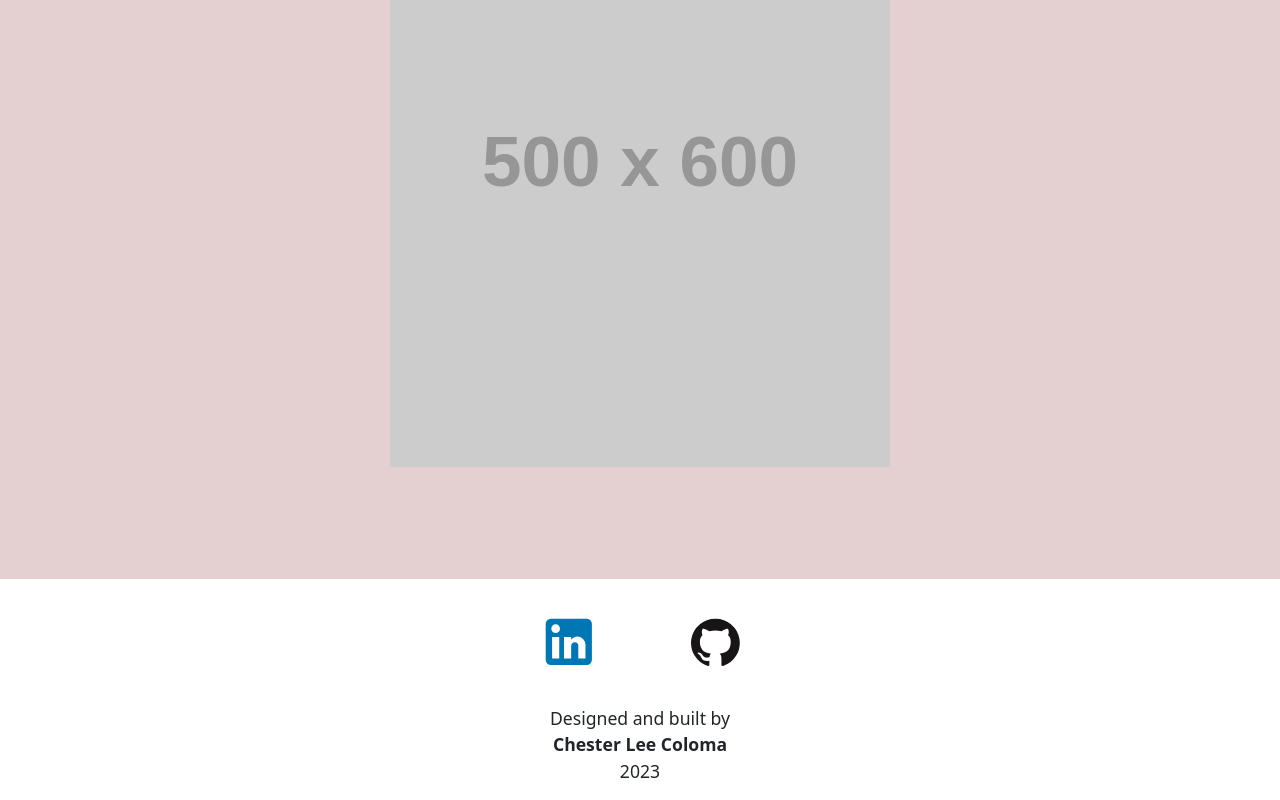
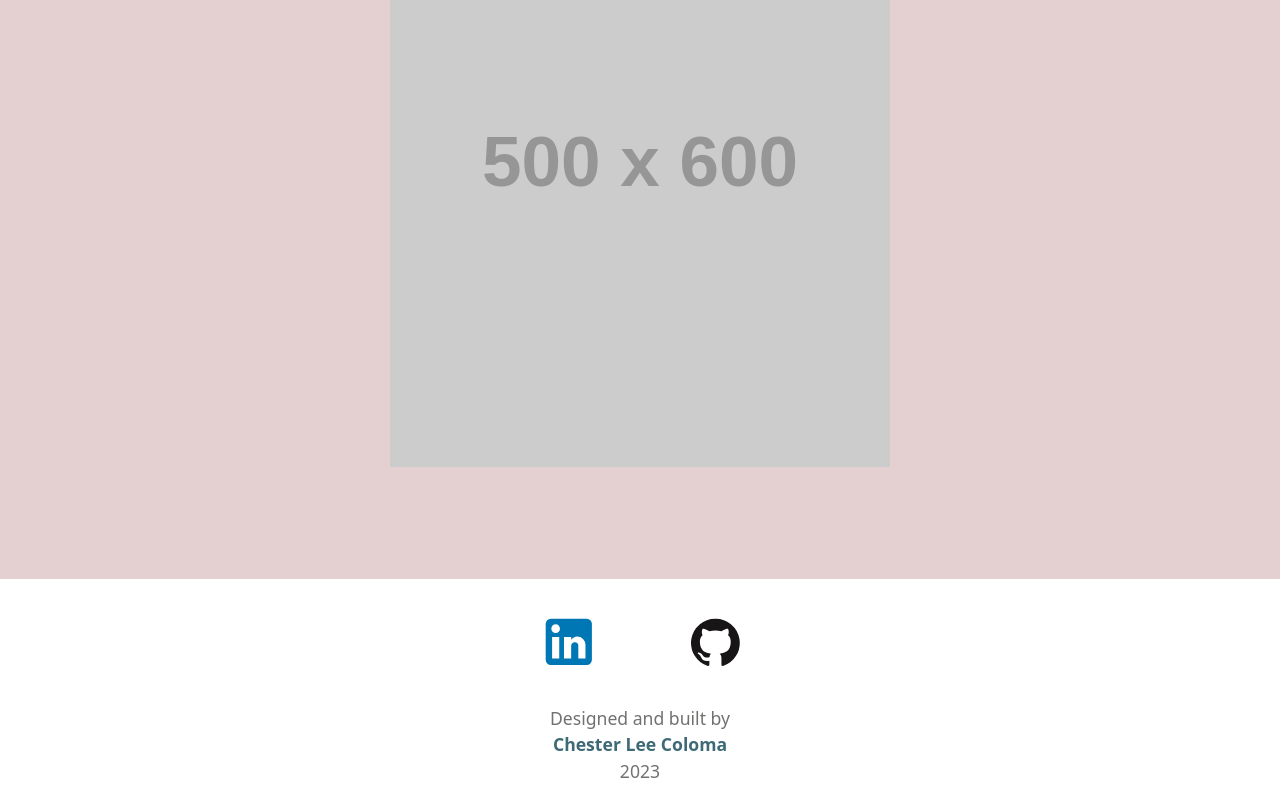
Before and after one commit to cleecoloma/cookbot-ai-app, a React (Vite) app: page / in a window 1280 px wide. Shown: the part 2010-2810 px from the top of the page. Built offline with nearby package versions, Linux system fonts and the light colour scheme; no server answers; a web font is replaced by a local one.

Commit message:
updated footer text color

```diff
--- a/src/styles/Footer.css
+++ b/src/styles/Footer.css
@@ -26,3 +26,11 @@
   align-items: center;
   width: 30%;
 }
+
+#footer-container {
+  color: #717270;
+}
+
+#footer-container span {
+  color: #3e6a76;
+}
```
